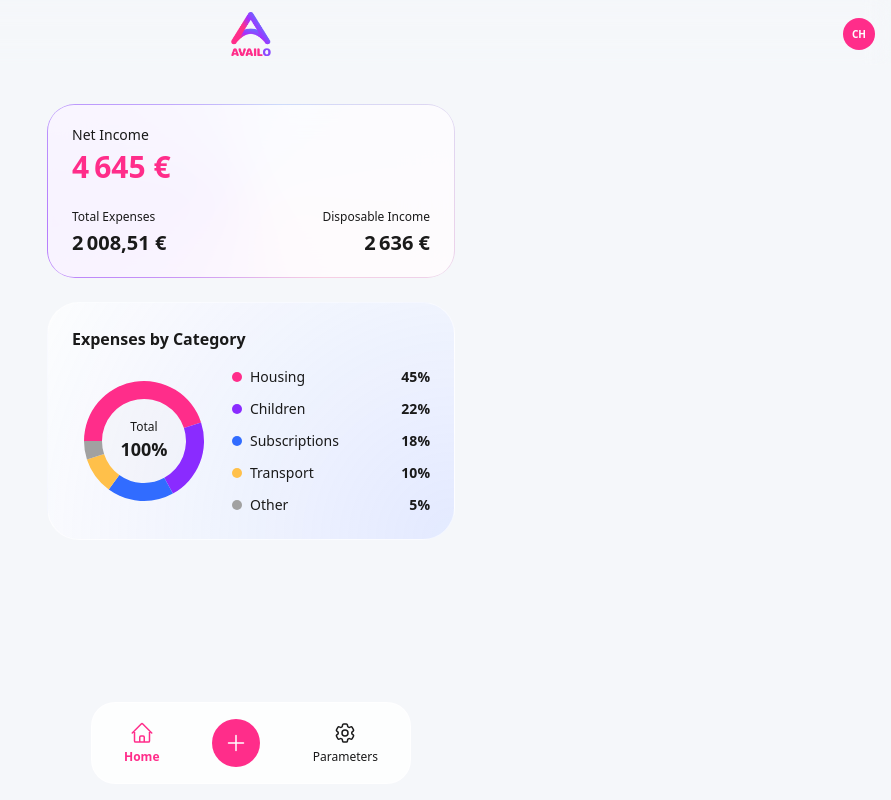
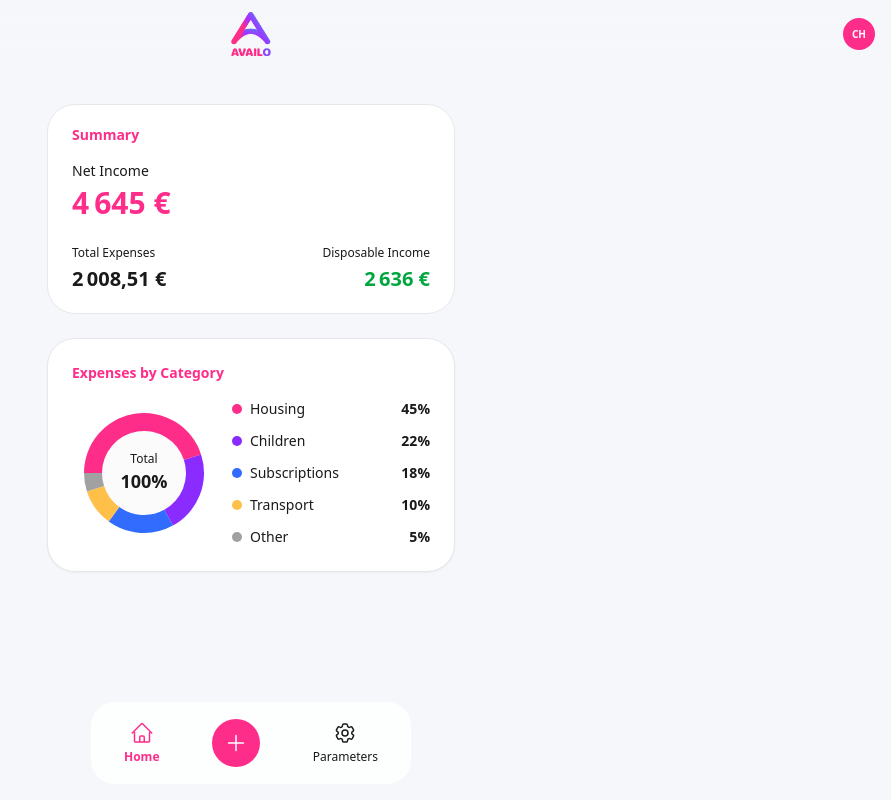
Before and after one commit to cyberchrix/flowcash, a Next.js app: page / in a window 1280 px wide. Shown: the whole page, without its empty margins (389-1280 px from the left). Built offline with nearby package versions, Linux system fonts and the light colour scheme.

Commit message:
Add titles into cards

```diff
--- a/src/components/ChargesByCategoryCard.tsx
+++ b/src/components/ChargesByCategoryCard.tsx
@@ -105,13 +105,14 @@ export function ChargesByCategoryCard({
 
   return (
     <section
-      className="rounded-4xl border border-white/60 bg-white/80 p-6 shadow-flowSoft backdrop-blur-flow"
+      className="rounded-[28px] bg-white border border-gray-200 p-6"
       style={{
-        background:
-          "radial-gradient(circle at bottom right, rgba(225,232,255,0.9), rgba(255,255,255,0.7))",
+        fontFamily:
+          'Inter Variable, ui-sans-serif, system-ui, sans-serif, "Apple Color Emoji", "Segoe UI Emoji", Segoe UI Symbol, "Noto Color Emoji"',
+        boxShadow: "0 1px 2px 0 rgba(0, 0, 0, 0.05)",
       }}
     >
-      <h2 className="text-base font-semibold text-flowText">
+      <h2 className="text-sm font-semibold text-flow-primary">
         Expenses by Category
       </h2>
 
--- a/src/components/SummaryCard.tsx
+++ b/src/components/SummaryCard.tsx
@@ -17,11 +17,25 @@ export function SummaryCard({
       animate={{ opacity: 1, y: 0 }}
       transition={{ duration: 0.45, ease: "easeOut" }}
     >
-      <div className="relative rounded-[28px] p-[1px] bg-[conic-gradient(from_140deg,rgba(255,45,138,0.2),rgba(138,43,255,0.6),rgba(49,108,255,0.2),rgba(255,45,138,0.2))] shadow-flowSoft">
-        <section className="rounded-[26px] bg-white/90 px-6 py-5 backdrop-blur-xl">
-          <div className="text-sm font-medium text-flowTextMuted">
-            Net Income
-          </div>
+      <section
+        className="rounded-[28px] bg-white border border-gray-200 px-6 py-5"
+        style={{
+          fontFamily:
+            'Inter Variable, ui-sans-serif, system-ui, sans-serif, "Apple Color Emoji", "Segoe UI Emoji", Segoe UI Symbol, "Noto Color Emoji"',
+          boxShadow: "0 1px 2px 0 rgba(0, 0, 0, 0.05)",
+        }}
+        style={{
+          fontFamily:
+            'Inter Variable, ui-sans-serif, system-ui, sans-serif, "Apple Color Emoji", "Segoe UI Emoji", Segoe UI Symbol, "Noto Color Emoji"',
+        }}
+      >
+        <h2 className="text-sm font-semibold text-flow-primary mb-4">
+          Summary
+        </h2>
+
+        <div className="text-sm font-medium text-flowTextMuted">
+          Net Income
+        </div>
 
           <div className="mt-1 text-3xl font-semibold text-flow-primary">
             {salaryNet.toLocaleString("fr-FR")} €
@@ -45,7 +59,11 @@ export function SummaryCard({
               <div className="text-xs text-flowTextMuted">
                 Disposable Income
               </div>
-              <div className="mt-1 text-xl font-semibold text-flowBlue">
+              <div
+                className={`mt-1 text-xl font-semibold ${
+                  remaining >= 0 ? "text-green-600" : "text-red-600"
+                }`}
+              >
                 {remaining.toLocaleString("fr-FR", {
                   minimumFractionDigits: 0,
                   maximumFractionDigits: 0,
@@ -55,7 +73,6 @@ export function SummaryCard({
             </div>
           </div>
         </section>
-      </div>
     </motion.div>
   );
 }
```
